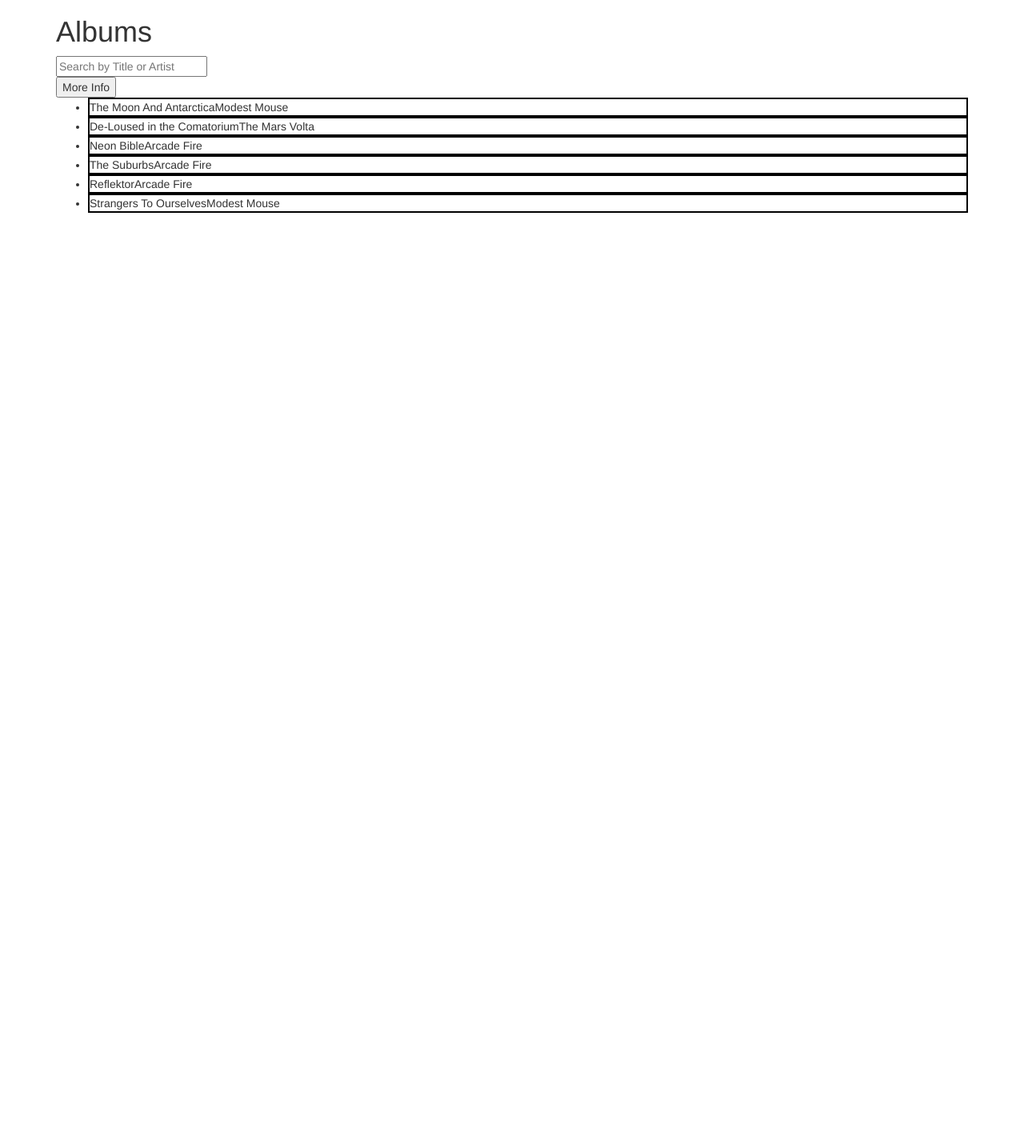
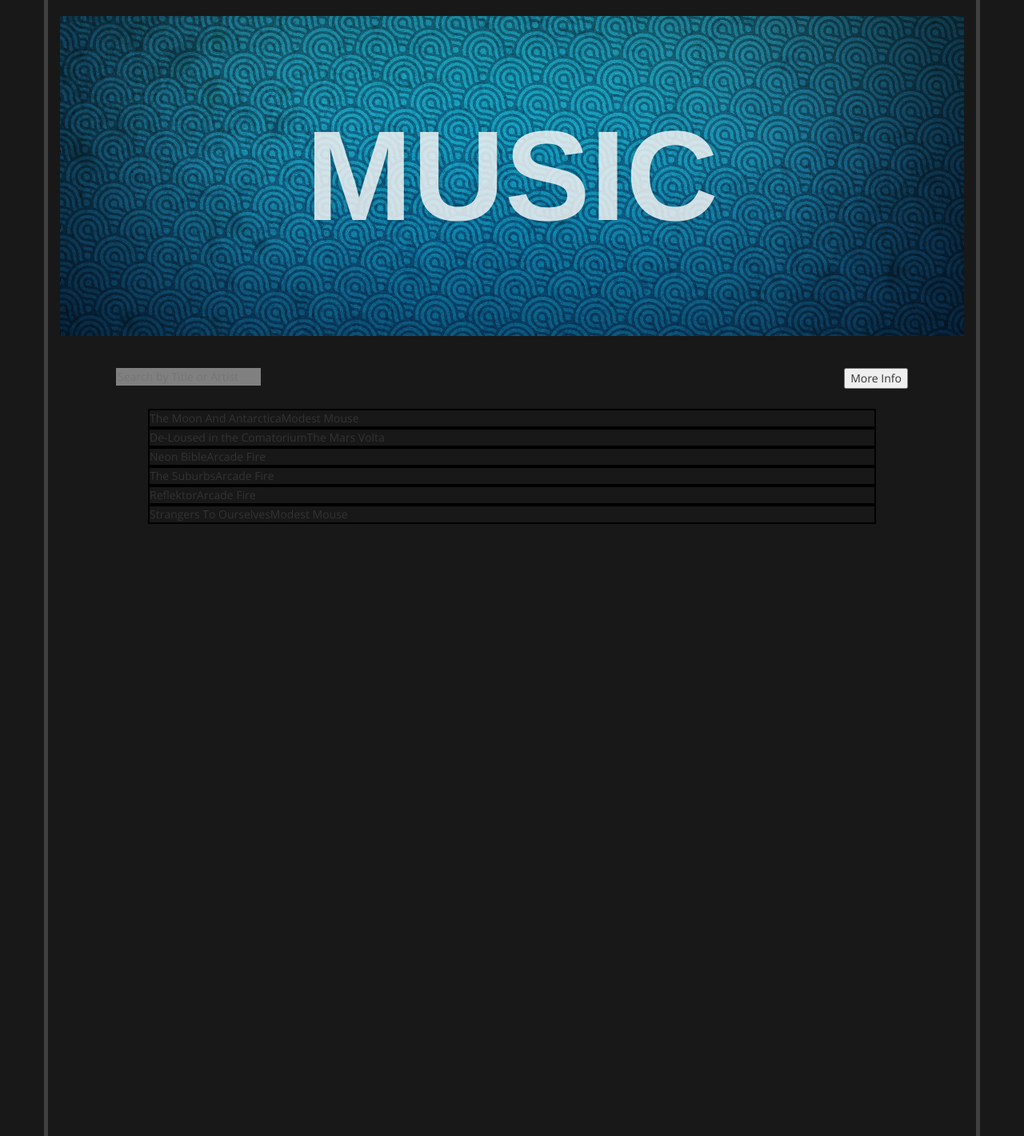
Before and after one commit to lmnleaf/albums, a Flask app: page / in a window 1280 px wide. Shown: the whole page at 80% size. Before the commit the page ends 266 px from the top, so only its background shows below. Run offline with Flask 2, Linux system fonts and the light colour scheme; data that the repository does not hold is empty; some libraries are stand-ins or nearby versions.

Commit message:
adds parallax and some styling to lists and background

```diff
--- a/static/css/styles.css
+++ b/static/css/styles.css
@@ -1,16 +1,118 @@
+@import url(http://fonts.googleapis.com/css?family=Open+Sans);
+
+body {
+  margin: 0px;
+  background: rgba(24, 24, 24, 1.0);
+}
+
 img.thumb {
-  width: 120px;
+  height: 150px;
+  width: 150px;
+  margin-bottom: 25px;
+  border: 3px solid white;
+  border-radius: 4px;
+}
+
+.albums {
+  padding: 25px;
 }
 
 .album {
   border: 2px solid black;
 }
 
-.album:hover {
+.less-info:hover {
   color: blue;
 }
 
-img {
-  height: 100px;
-  width: 100px;
+.album-info {
+  margin-top: 10px;
 }
+
+form.album-form {
+  display: inline-block;
+}
+
+input.album-search {
+  background: grey;
+  border: 0;
+  outline: none;
+}
+
+.main-container {
+  font-family: 'Open Sans', sans-serif;
+}
+
+.container {
+  border-left: 5px solid rgba(64, 64, 64, 1.0);
+  border-right: 5px solid rgba(64, 64, 64, 1.0);
+}
+
+ul {
+  list-style-type: none;
+}
+
+.module-container {
+  max-width: 960px;
+  margin: 0 auto;
+}
+
+section.module:last-child {
+  margin-bottom: 0;
+}
+section.module h2 {
+  margin-bottom: 40px;
+  font-family: "Roboto Slab", serif;
+  font-size: 30px;
+}
+section.module p {
+  margin-bottom: 40px;
+  font-size: 16px;
+  font-weight: 300;
+}
+section.module p:last-child {
+  margin-bottom: 0;
+}
+
+section.module.content {
+  padding: 40px 0;
+  height: 1000px;
+}
+
+section.module.parallax {
+  height: 400px;
+  background-position: 50% 50%;
+  background-repeat: no-repeat;
+  background-attachment: fixed;
+  background-size: cover;
+}
+section.module.parallax h1 {
+  color: rgba(255, 255, 255, 0.8);
+  font-size: 48px;
+  line-height: 400px;
+  font-weight: 700;
+  text-align: center;
+  text-transform: uppercase;
+  text-shadow: 0 0 10px rgba(0, 0, 0, 0.2);
+}
+
+section.module.parallax-1 {
+  background-image: url("../images/Elegant_Background.jpg");
+}
+
+@media all and (min-width: 600px) {
+  section.module h2 {
+    font-size: 42px;
+  }
+  section.module p {
+    font-size: 20px;
+  }
+  section.module.parallax h1 {
+    font-size: 96px;
+  }
+}
+@media all and (min-width: 960px) {
+  section.module.parallax h1 {
+    font-size: 160px;
+  }
+}
--- a/static/js/app.jsx
+++ b/static/js/app.jsx
@@ -12,8 +12,8 @@
     },
     render: function() {
       return (
-        <form onSubmit={this.handleSubmit}>
-          <input
+        <form className="album-form" onSubmit={this.handleSubmit}>
+          <input className="album-search" id="album-search-search"
             type="text"
             placeholder="Search by Title or Artist"
             value={this.props.filterText}
@@ -30,7 +30,7 @@
 
     propTypes: {
       album: React.PropTypes.object.isRequired,
-      showAllInfo: React.PropTypes.boolean
+      showAllInfo: React.PropTypes.bool
     },
     getInitialState: function() {
       return {
@@ -47,32 +47,44 @@
       if (this.props.showAllInfo === false) {
         if (this.state.showAlbum) {
           return (
-            <div>
-              <p> Here are the album details </p>
-              <button onClick={ this.hideAlbum }>Hide</button>
-              { this.props.album.title }
-              { this.props.album.artist }
-              { this.props.album.year }
-              { <img src={this.props.album.image_url}/> }
-            </div>
+            <li className="album" onClick={ this.hideAlbum }>
+              { <img className="thumb" src={this.props.album.image_url} onClick={ this.hideAlbum }/> }
+              <div className="col-md-8 pull-right album-info">
+                <div className="row">
+                  { this.props.album.title }
+                </div>
+                <div className="row">
+                  { this.props.album.artist }
+                </div>
+                <div className="row">
+                  { this.props.album.year }
+                </div>
+              </div>
+            </li>
           );
         } else if (this.state.showAlbum === false) {
           return (
-            <div>
-              <li className="album" onClick={ this.showAlbum }>
+            <li className="album less-info" onClick={ this.showAlbum }>
               { this.props.album.title }
               { this.props.album.artist }
-              </li>
-            </div>
+            </li>
           );
         }
       } else if (this.props.showAllInfo) {
         return (
-          <li className="album" >
+          <li className="album">
+            { <img className="thumb col-md-offset-2" src={this.props.album.image_url}/> }
+          <div className="col-md-7 pull-right album-info">
+            <div className="row">
             { this.props.album.title }
+            </div>
+            <div className="row">
             { this.props.album.artist }
+            </div>
+            <div className="row">
             { this.props.album.year }
-            { <img src={this.props.album.image_url}/> }
+            </div>
+          </div>
           </li>
         )
       }
@@ -104,15 +116,16 @@
     },
     showAllInfo: function() {
       if (this.state.showAllInfo) {
-        this.setState({ showAllInfo: false })
+        this.setState({ showAllInfo: false });
         jQuery('.info-button').html('More Info');
       } else {
-        this.setState({showAllInfo: true})
+        this.setState({showAllInfo: true});
         jQuery('.info-button').html('Less Info');
       }
     },
     hideAllInfo: function() {
-      this.setState({showAllInfo: false})
+      this.setState({showAllInfo: false});
+      jQuery('.info-button').html('More Info')
     },
     componentDidMount: function() {
       var self = this;
@@ -122,12 +135,14 @@
       var self = this;
       return (
         <div>
+        <div className="row">
         <SearchBar
           filterText={this.state.filterText}
           filterResult={this.state.filterResult}
           onUserInput={this.handleUserInput}
         />
-        <button className="info-button" onClick={ this.showAllInfo }>More Info</button>
+        <button className="info-button pull-right" onClick={ this.showAllInfo }>More Info</button>
+        </div>
         <ul className="albums">
         {
           self.state.filteredAlbums.map(function(album, i, showAllInfo) {
--- a/templates/index.html
+++ b/templates/index.html
@@ -11,15 +11,18 @@
   </head>
   <body>
     <div class="container">
-      <h1>Albums</h1>
-      <div id="albums-container"></div>
-    </div>
+      <section class="module parallax parallax-1">
+        <div class="module-container">
+          <h1>Music</h1>
+        </div>
+      </section>
 
-    <!-- Code I'm messing with   -->
-    <div id="content">
-    </div>
+      <section class="module content">
+        <div class="module-container main-container">
+          <div id="albums-container"></div>
+        </div>
+      </section>
 
-    <div id="search">
     </div>
 
     <!-- ReactJS resources -->
```
Also changed, not shown: static/images/Elegant_Background-14.jpg (added), static/images/Elegant_Background.jpg (added).
